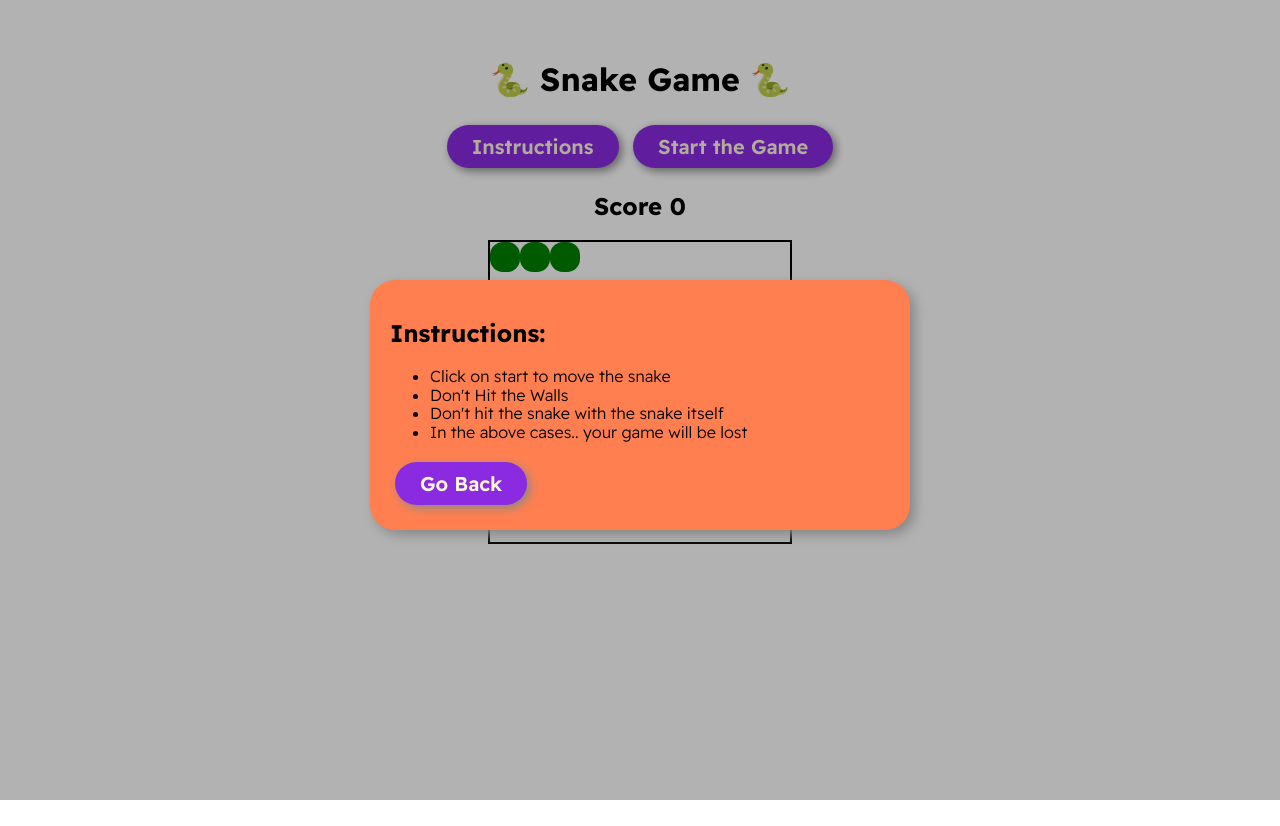
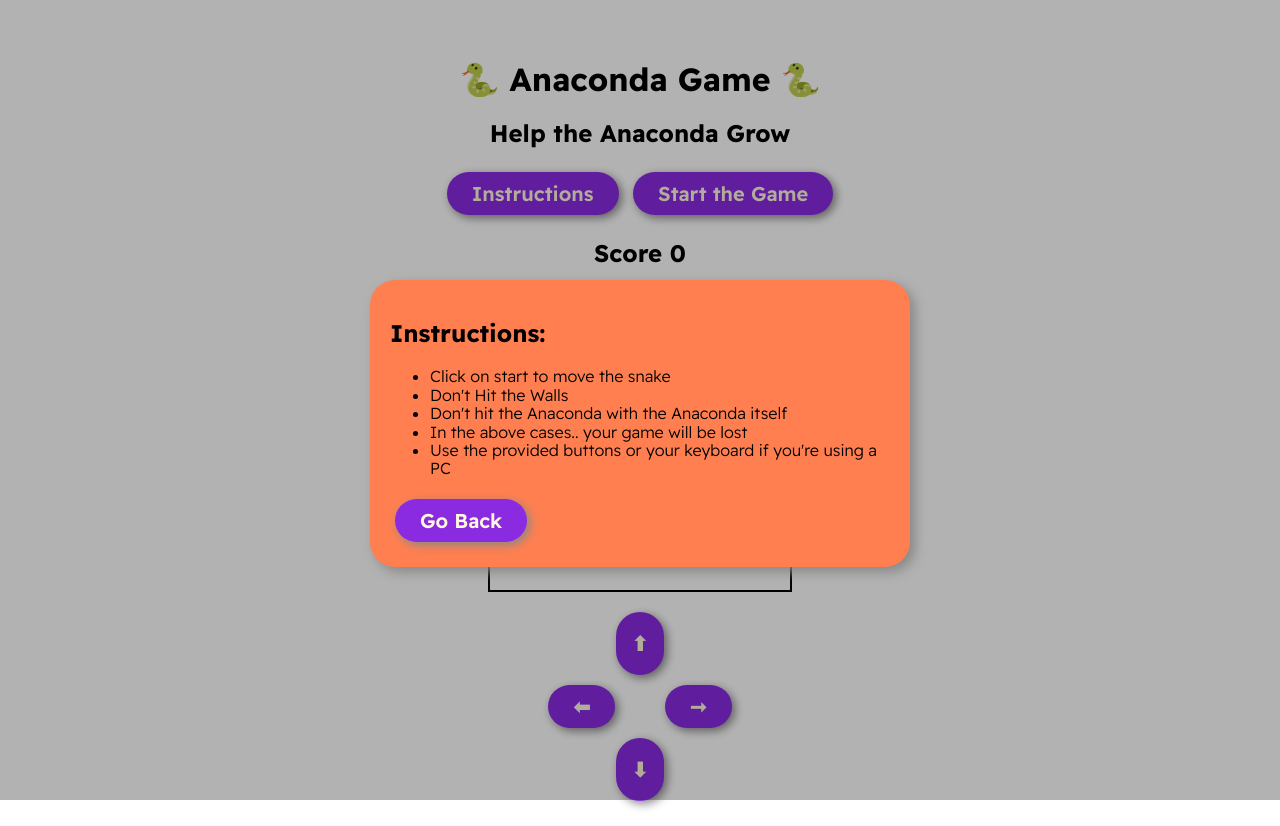
Before and after one commit to Sudhan-Kent/snake-game, a plain HTML site: page index.html in a window 1280 px wide. Both pictures are taken after a click on the button "Instructions". Before the commit the page ends 800 px from the top, so only its background shows below. Drawn offline with nearby package versions, Linux system fonts and the light colour scheme; a web font is replaced by a local one.

Commit message:
added control buttons

```diff
--- a/index.css
+++ b/index.css
@@ -101,6 +101,10 @@ html, body {
     background-color: rgba(0, 0, 0, 0.3);
 }
 
+#controls{
+    margin-top: 15px;
+}
+
 button {
     background-color: blueviolet;
     padding: 10px 25px;
@@ -114,3 +118,11 @@ button {
     display: inline-block;
     margin: 5px;
 }
+
+#up,#down {
+    padding: 20px 16px;
+}
+
+#left {
+    margin-right: 40px;
+}
--- a/index.html
+++ b/index.html
@@ -5,19 +5,33 @@
         <link href="https://fonts.googleapis.com/css2?family=Baloo&display=swap" rel="stylesheet">
     </head>
     <body>
-        <h1>🐍 Snake Game 🐍</h1>
+        <h1>🐍 Anaconda Game 🐍</h1>
+        <h2>Help the Anaconda Grow</h2>
         <button id="inst-button">Instructions</button>
         <button id="start">Start the Game</button>
         <h2>Score <span id="score">0</span></h2>
         <div class="grid"></div>
+        <div id="controls">
+            <div>
+                <button id="up">⬆</button>
+            </div>
+            <div>
+                <button id="left">⬅</button>
+                <button id="right">➞</button>
+            </div>
+            <div>
+                <button id="down">⬇</button>
+            </div>
+        </div>
         <div id="inst-overlay">
             <div id="instructions">
                  <h2>Instructions:</h2>
                  <ul>
                      <li>Click on start to move the snake</li>
                      <li>Don't Hit the Walls</li>
-                     <li>Don't hit the snake with the snake itself</li>
+                     <li>Don't hit the Anaconda with the Anaconda itself</li>
                      <li>In the above cases.. your game will be lost</li>
+                     <li>Use the provided buttons or your keyboard if you're using a PC</li>
                  </ul>
                  <button id="go-back">Go Back</button>
             </div>
--- a/index.js
+++ b/index.js
@@ -4,6 +4,10 @@ const restartButton = document.getElementById('restart')
 const finishButton = document.getElementById('finish')
 const onceAgain = document.getElementById('startAgain')
 const instButton = document.getElementById('inst-button')
+const up = document.getElementById('up')
+const down = document.getElementById('down')
+const left = document.getElementById('left')
+const right = document.getElementById('right')
 const goBack = document.getElementById('go-back')
 const score = document.getElementById('score')
 const lost = document.querySelector('#overlay1')
@@ -122,19 +126,29 @@ function move() {
 
 function control(e) {
     if (e.keyCode === 39) {
-        console.log('right pressed')
         direction = 1
     } else if (e.keyCode === 38) {
-        console.log('up pressed')
         direction = -width
     } else if (e.keyCode === 37) {
-        console.log('left pressed')
         direction = -1
     } else if (e.keyCode === 40) {
-        console.log('down pressed')
         direction = +width
     }
 }
+
+up.addEventListener('click', function() {
+    direction = -width
+})
+down.addEventListener('click', function() {
+    direction = +width
+})
+left.addEventListener('click', function() {
+    direction = -1
+})
+right.addEventListener('click', function() {
+    direction = 1
+})
+
 document.addEventListener('keyup', control)
 startButton.addEventListener('click', startGame)
 restartButton.addEventListener('click', restartGame)
```
